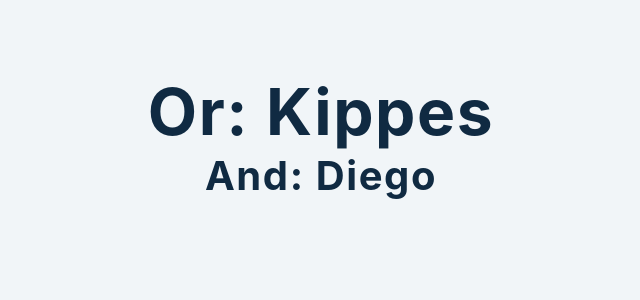
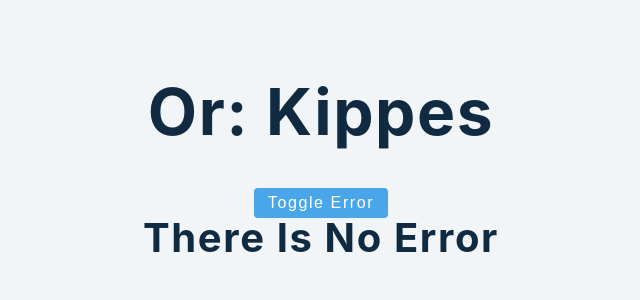
Before and after one commit to dkippes/React-Fundamentals, a React (Create React App) app in the folder react-advanced-2020/: page / in a window 1280 px wide. Shown: the top 300 px of the page, without its empty margins (319-959 px from the left). Built offline with nearby package versions, Linux system fonts and the light colour scheme.

Commit message:
ternary operator

```diff
--- a/react-advanced-2020/src/tutorial/3-conditional-rendering/setup/2-short-circuit.js
+++ b/react-advanced-2020/src/tutorial/3-conditional-rendering/setup/2-short-circuit.js
@@ -4,16 +4,22 @@ import React, { useState } from 'react';
 
 const ShortCircuit = () => {
   const [text, setText] = useState('kippes');
-  const firstValue = text || 'hello world';
-  const secondValue = text && 'hello world';
+  const [isError, setIsError] = useState(false);
+  //const firstValue = text || 'hello world';
+  //const secondValue = text && 'hello world';
   return <>
 
     {/* <h1>{firstValue}</h1>
     <h1>value : {secondValue}</h1> */}
 
     {/* {if(){console.log('ah')}} //Tiraria un error */}
+    {/* <h2>And: {text && 'diego'}</h2> */}
     <h1>Or: {text || 'diego'}</h1>
-    <h2>And: {text && 'diego'}</h2>
+    <button className="btn" onClick={() => setIsError(!isError)}>toggle error</button>
+    {isError && <h1>Error...</h1>}
+    {isError ? <p>there is an error...</p> : <div>
+      <h2>There is no error</h2>
+      </div>}
   </>;
 };
 
```
